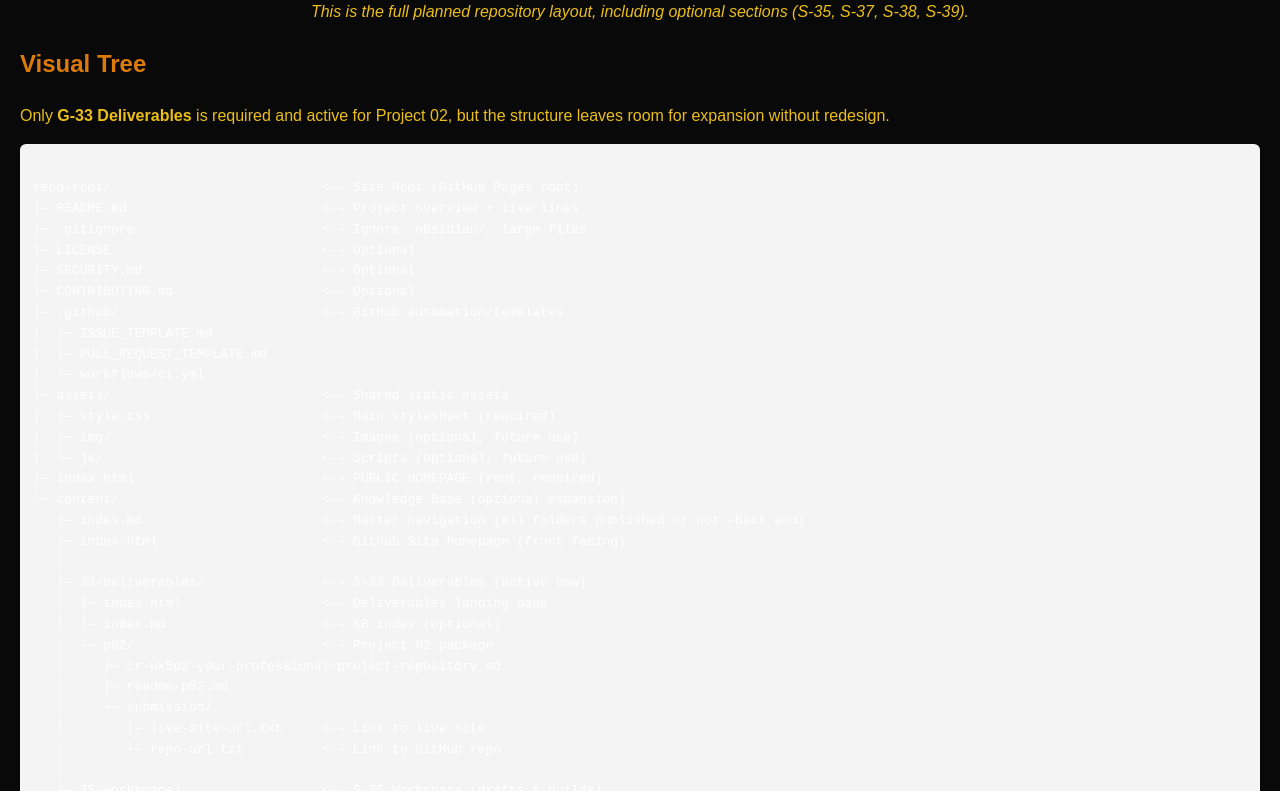
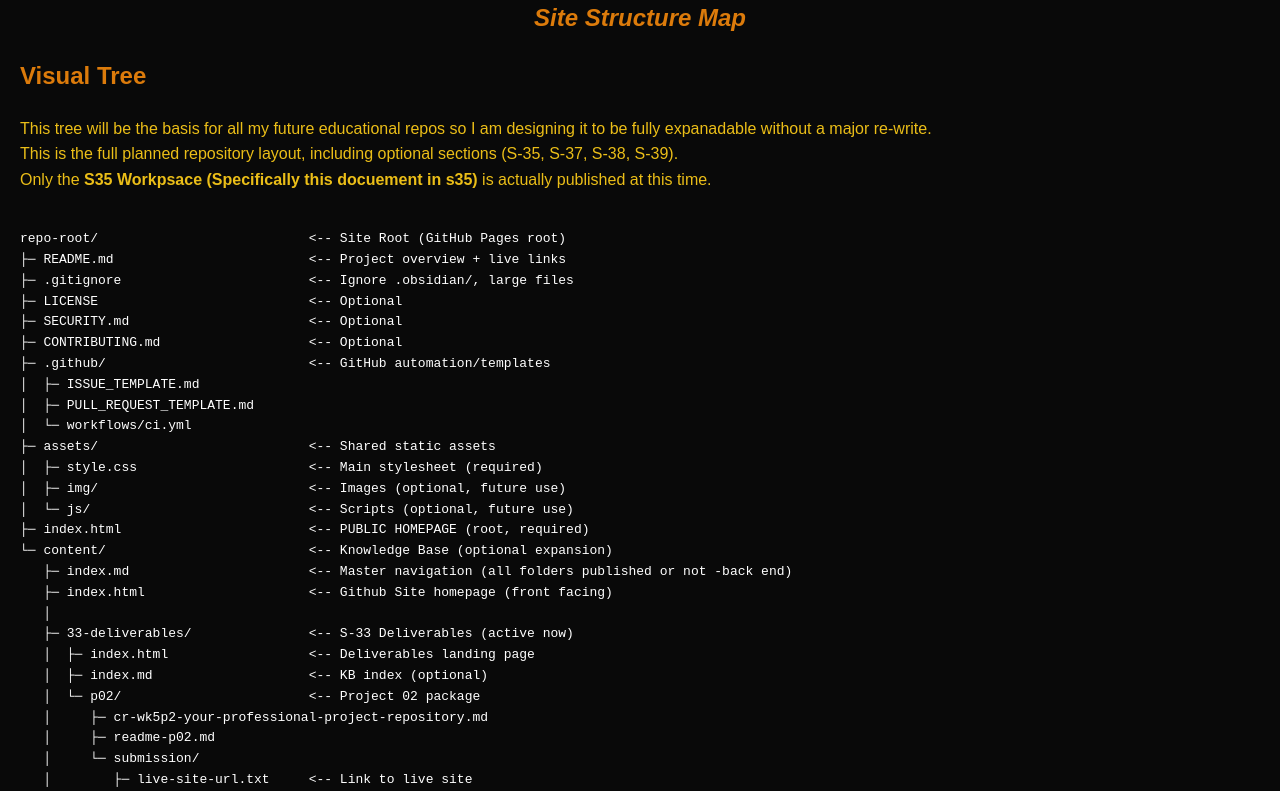
Before and after one commit to JASYTIONLINE/JASYTIONLINE-jasytionline.github.io, a plain HTML site: page content/35-workspace/3301-site-structure.html in a window 1280 px wide. Shown: the part 95-886 px from the top of the page. Drawn offline with Linux system fonts and the light colour scheme.

Commit message:
fix: Updated Site Map to fix styling issues

```diff
--- a/content/35-workspace/3301-site-structure.html
+++ b/content/35-workspace/3301-site-structure.html
@@ -1,6 +1,6 @@
 <!--
 ---
-title: Site Structure – Rubric-Safe (v3, Expanded)
+title: Site Structure Plan
 description: Full visual map of the repo with comments, for instructor view.
 date: 2025-09-11
 classification: public
@@ -17,33 +17,21 @@ id: site-structure-v3-expanded
   <title>Site Structure – Rubric-Safe (Expanded)</title>
 <link rel="stylesheet" href="../../assets/style.css">
 
-  <style>
-    pre {
-      background: #f4f4f4;
-      padding: 1em;
-      border-radius: 6px;
-      overflow-x: auto;
-    }
-    code {
-      font-family: monospace;
-      white-space: pre;
-    }
-  </style>
 </head>
 <body>
   <main>
-    <h1>Site Structure – Rubric-Safe (Expanded)</h1>
-
-      <p class="subtitle">
-  This is the full planned repository layout, including optional sections (S-35, S-37, S-38, S-39).
-</p>
+    <h1>JASYTI's Digital Portal to CMPA 3301</h1>
+      <h2 class="subtitle">
+        Site Structure Map </h2>
 
     <h2>Visual Tree</h2>
-    <p> Only <strong>G-33 Deliverables</strong>
-      is required and active for Project 02, but the structure leaves room
-      for expansion without redesign.</p>
+  <p>This tree will be the basis for all my future educational repos so I am designing it to be fully expanadable without a major re-write. <br>
+  This is the full planned repository layout, including optional sections (S-35, S-37, S-38, S-39).<br>
+  Only the <strong>S35 Workpsace (Specifically this docuement in s35)</strong>  is actually published at this time.
+   </p>
+</p>
     <pre><code>
-repo-root/                           <-- Site Root (GitHub Pages root)
+repo-root/                           <-- Site Root (GitHub Pages root)</h3>
 ├─ README.md                         <-- Project overview + live links
 ├─ .gitignore                        <-- Ignore .obsidian/, large files
 ├─ LICENSE                           <-- Optional
@@ -107,7 +95,7 @@ repo-root/                           <-- Site Root (GitHub Pages root)
       <li>This tree shows the professional expansion plan but does not add complexity for grading now.</li>
     </ul>
 
-    <p><a href="index.html">⟵ Back to Homepage</a></p>
+    <p><a href="https://jasytionline.github.io/">⟵ Back to Homepage</a></p>
   </main>
 </body>
 </html>
```
